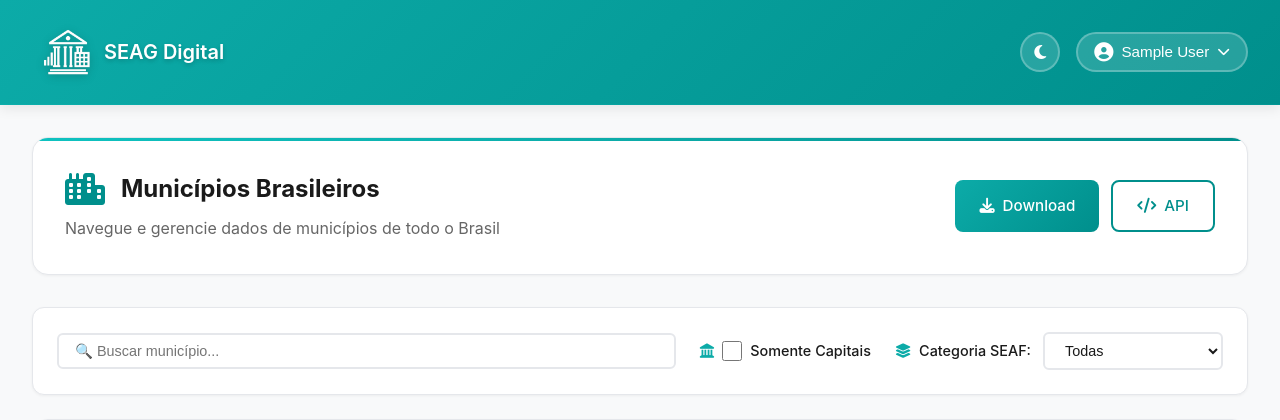
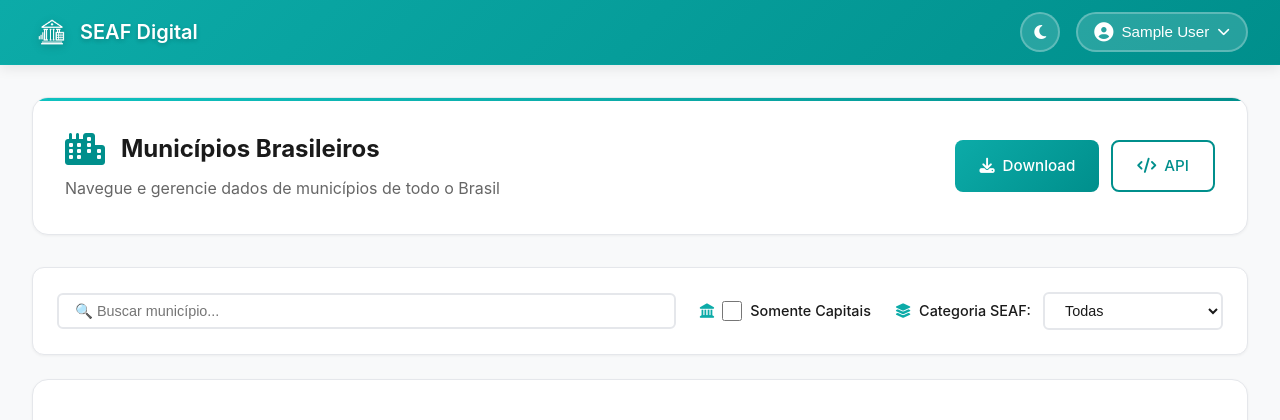
Before and after one commit to tekoryu/short-skirt-long-jacket, a Django app: page /cities/ in a window 1280 px wide. Shown: the top 420 px of the page. Run offline with Django 5.2, Linux system fonts and the light colour scheme; the visitor is signed in with stand-in values (Sample User, id 1); data that the repository does not hold is empty; parts of the project's set-up code (start-up, migrations or seed data) failed here and were passed over; some libraries are stand-ins or nearby versions.

Commit message:
Update branding from SEAG to SEAF Digital across templates and styles
- Changed titles in `login.html`, `city_list.html`, `edit_city.html`, `base.html`, `main.html`, and `settings.html` to reflect the new branding.
- Updated JavaScript comment in `main.js` to match the new branding.
- Adjusted CSS styles in `main.css` for better layout consistency.

This commit ensures a cohesive branding transition throughout the application, enhancing the overall user experience.

```diff
--- a/app/apps/auth/templates/auth/login.html
+++ b/app/apps/auth/templates/auth/login.html
@@ -4,7 +4,7 @@
 <head>
     <meta charset="UTF-8">
     <meta name="viewport" content="width=device-width, initial-scale=1.0">
-    <title>Login - SEAG Digital</title>
+    <title>Login - SEAF Digital</title>
 
     <!-- Favicons -->
     <link rel="icon" type="image/x-icon" href="{% static 'core/images/favicon.ico' %}">
--- a/app/apps/cities/templates/cities/city_list.html
+++ b/app/apps/cities/templates/cities/city_list.html
@@ -1,6 +1,6 @@
 {% extends "core/base.html" %}
 
-{% block title %}Cidades - SEAG Digital{% endblock %}
+{% block title %}Cidades - SEAF Digital{% endblock %}
 
 {% block extra_css %}
 <style>
--- a/app/apps/cities/templates/cities/edit_city.html
+++ b/app/apps/cities/templates/cities/edit_city.html
@@ -1,6 +1,6 @@
 {% extends "core/base.html" %}
 
-{% block title %}Editar Município - SEAG Digital{% endblock %}
+{% block title %}Editar Município - SEAF Digital{% endblock %}
 
 {% block extra_css %}
 <style>
--- a/app/apps/core/static/core/css/main.css
+++ b/app/apps/core/static/core/css/main.css
@@ -63,7 +63,7 @@ a {
 .top-bar {
     background: linear-gradient(135deg, var(--primary-gradient-start) 0%, var(--primary-gradient-end) 100%);
     color: white;
-    padding: 1rem 2rem;
+    padding: 0.75rem 2rem;
     display: flex;
     justify-content: space-between;
     align-items: center;
@@ -92,11 +92,11 @@ a {
     text-shadow: 0 2px 4px rgba(0, 0, 0, 0.2);
     display: flex;
     align-items: center;
-    gap: 0.0rem;
+    gap: 0.5rem;
 }
 
 .project-logo {
-    height: 4.5rem;
+    height: 2.5rem;
     width: auto;
     max-width: 120px;
     object-fit: contain;
--- a/app/apps/core/static/core/js/main.js
+++ b/app/apps/core/static/core/js/main.js
@@ -1,5 +1,5 @@
 /**
- * Main JavaScript for SEAG Digital
+ * Main JavaScript for SEAF Digital
  * Using Alpine.js for reactivity and HTMX for dynamic content
  */
 
--- a/app/apps/core/templates/core/base.html
+++ b/app/apps/core/templates/core/base.html
@@ -4,7 +4,7 @@
 <head>
     <meta charset="UTF-8">
     <meta name="viewport" content="width=device-width, initial-scale=1.0">
-    <title>{% block title %}SEAG Digital{% endblock %}</title>
+    <title>{% block title %}SEAF Digital{% endblock %}</title>
 
     <!-- Favicons -->
     <link rel="icon" type="image/x-icon" href="{% static 'core/images/favicon.ico' %}">
@@ -38,8 +38,8 @@
         <div class="top-bar-left">
             <a href="{% url 'core:main' %}" class="project-title-link">
                 <h1 class="project-title">
-                    <img src="{% static 'core/images/seaf_favicon_white.png' %}" alt="SEAG Digital Logo" class="project-logo">
-                    SEAG Digital
+                    <img src="{% static 'core/images/seaf_favicon_white.png' %}" alt="SEAF Digital Logo" class="project-logo">
+                    SEAF Digital
                 </h1>
             </a>
         </div>
--- a/app/apps/core/templates/core/main.html
+++ b/app/apps/core/templates/core/main.html
@@ -153,7 +153,7 @@
     <div class="welcome-icon">
         <i class="fas fa-city fa-3x"></i>
     </div>
-    <h2>Bem-vindo ao SEAG Digital</h2>
+    <h2>Bem-vindo ao SEAF Digital</h2>
     <p>Uma plataforma sofisticada de dados de municípios brasileiros</p>
 </div>
 
--- a/app/apps/core/templates/core/settings.html
+++ b/app/apps/core/templates/core/settings.html
@@ -1,7 +1,7 @@
 {% extends 'core/base.html' %}
 {% load static %}
 
-{% block title %}Configurações - SEAG Digital{% endblock %}
+{% block title %}Configurações - SEAF Digital{% endblock %}
 
 {% block content %}
 <div
```
